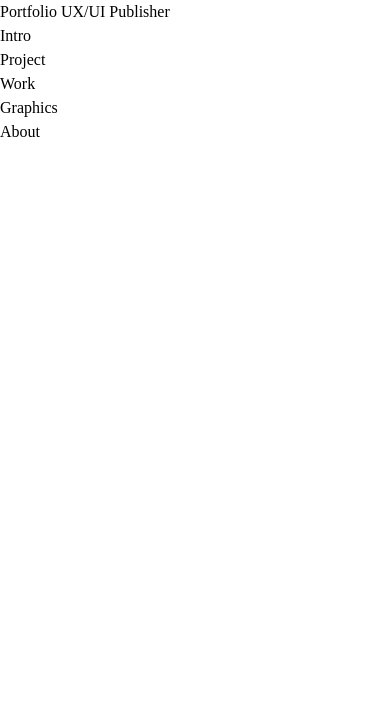
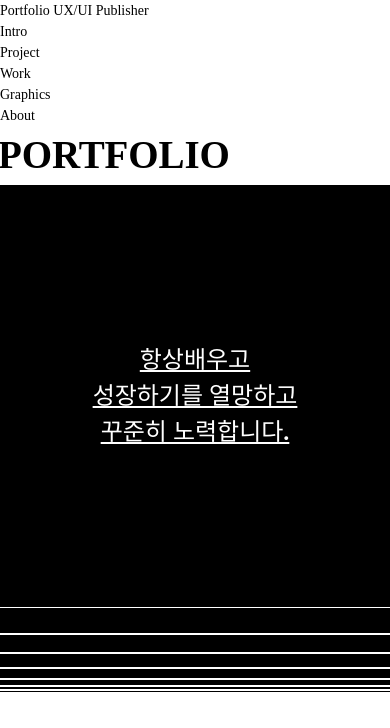
Before and after one commit to vpdsnsl12/vite-portfolio, a website built with Vite: page index.html in a window 390 px wide. Built offline with nearby package versions, Linux system fonts and the light colour scheme; files whose address does not match are found by name; a web font is replaced by a local one.

Commit message:
인트로 기초 작업

```diff
--- a/index.html
+++ b/index.html
@@ -7,6 +7,9 @@
   <meta name="viewport" content="width=device-width, initial-scale=1.0" />
   <title>Vite App</title>
   <link rel="stylesheet" href="./src/css/style.css">
+  <link rel="stylesheet" href="./src/css/setting/fonts.css">
+  <link rel="stylesheet" href="./src/css/setting/vars.css">
+  <link rel="stylesheet" href="./src/css/setting/reset.css">
 </head>
 
 <body>
@@ -31,7 +34,32 @@
     </div>
   </header>
   <main id="main" role="main">
-
+    <section id="intro">
+      <div class="intto_inner">
+        <h1 class="intro_title">PORTFOLIO</h1>
+        <div class="intro_text">
+          <div class="text">
+            <p>항상배우고 </p>
+            <p>성장하기를 열망하고 </p>
+            <p>꾸준히 노력합니다. </p>
+          </div>
+          <div class="img"></div>
+        </div>
+        <div class="intro_lines bottom">
+          <span class="line"></span>
+          <span class="line"></span>
+          <span class="line"></span>
+          <span class="line"></span>
+          <span class="line"></span>
+          <span class="line"></span>
+          <span class="line"></span>
+        </div>
+      </div>
+    </section>
+    <section id="project"></section>
+    <section id="work"></section>
+    <section id="graphics"></section>
+    <section id="about"></section>
   </main>
 
 
--- a/src/css/section/intro.css
+++ b/src/css/section/intro.css
@@ -0,0 +1,127 @@
+#intro {
+    height: 100vh;
+    font-family: ;
+}
+
+.intro_inner {
+    width: 100%;
+    height: 100%;
+    display: flex;
+    align-items: center;
+    justify-content: center;
+    flex-direction: column;
+    padding: 16px;
+}
+
+.intro_title {
+    font-size: 10vw;
+    text-transform: uppercase;
+    line-height: 1.5;
+    font-weight: 800;
+    white-space: nowrap;
+    text-indent: -.5vw;
+    letter-spacing: -.03vw;
+}
+
+.intro_text {
+    width: 100%;
+    height: 50vh;
+    background: var(--black);
+    color: var(--white);
+    display: flex;
+    align-items: center;
+    justify-content: center;
+    flex-direction: column;
+    position: relative;
+}
+
+.intro_text .text {
+    font-size: 3vw;
+    line-height: 1.5;
+    font-weight: 900;
+    text-decoration: underline;
+    /* transform: 영어로 쓸경우에만; */
+    text-align: center;
+    position: relative;
+    z-index: 100;
+    transition: .35s;
+    cursor: pointer;
+}
+
+.intro_text .img {
+    /* 움직이는 이미지 */
+    position: absolute;
+    left: 50%;
+    top: 50%;
+    transform: translate(-50%, -50%);
+    width: 197px;
+    height: 337px;
+    overflow: hidden;
+    /* filter: grayscale(100%); */
+    opacity: 0;
+    background: url(../../img/);
+    background-repeat: no-repeat;
+    background-position: 0 center;
+    background-size: contain;
+}
+
+.intro_text:hover .text {
+    opacity: 0;
+    z-index: -1;
+}
+
+.intro_text:hover .img {
+    opacity: 1;
+    filter: grayscale();
+}
+
+.intro_lines {
+    width: 100%;
+}
+.intro_lines .line{
+    width: 100%;
+    height: 1px;
+    background-color: var(--black);
+    margin-top: 0.5vw;
+    margin-bottom: 0;
+    display: none;
+}
+
+.intro_lines.bottom .line:nth-child(1) {
+    height: 25px;
+}
+
+.intro_lines.bottom .line:nth-child(2) {
+    height: 17px;
+}
+
+.intro_lines.bottom .line:nth-child(3) {
+    height: 13px;
+}
+
+.intro_lines.bottom .line:nth-child(4) {
+    height: 9px;
+}
+
+.intro_lines.bottom .line:nth-child(5) {
+    height: 5px;
+}
+
+.intro_lines.bottom .line:nth-child(6) {
+    height: 2px;
+}
+
+.intro_lines.bottom .line:nth-child(7) {
+    height: 1px;
+}
+
+/* ------------------------------------- */
+@media screen and (max-width:768px) {
+    .intro_lines.bottom .line{
+        display: block;
+    }
+    .intro_text .text{
+        font-size: 24px;
+    }
+
+}
--- a/src/css/setting/vars.css
+++ b/src/css/setting/vars.css
@@ -34,14 +34,13 @@
     font-synthesis: none;
 }
 
-@media screen and(max-width: 768px) {
+@media screen and (max-width: 768px) {
     :root {
         font-size: 14px;
-
-    }
-
-    body {
-        color: var(--black);
-        background-color: var(--mainBg-color);
     }
 }
+
+body {
+    color: var(--black);
+    background-color: var(--mainBg-color);
+}
```
Also changed, not shown: src/img/JUHEElego.png (added).
